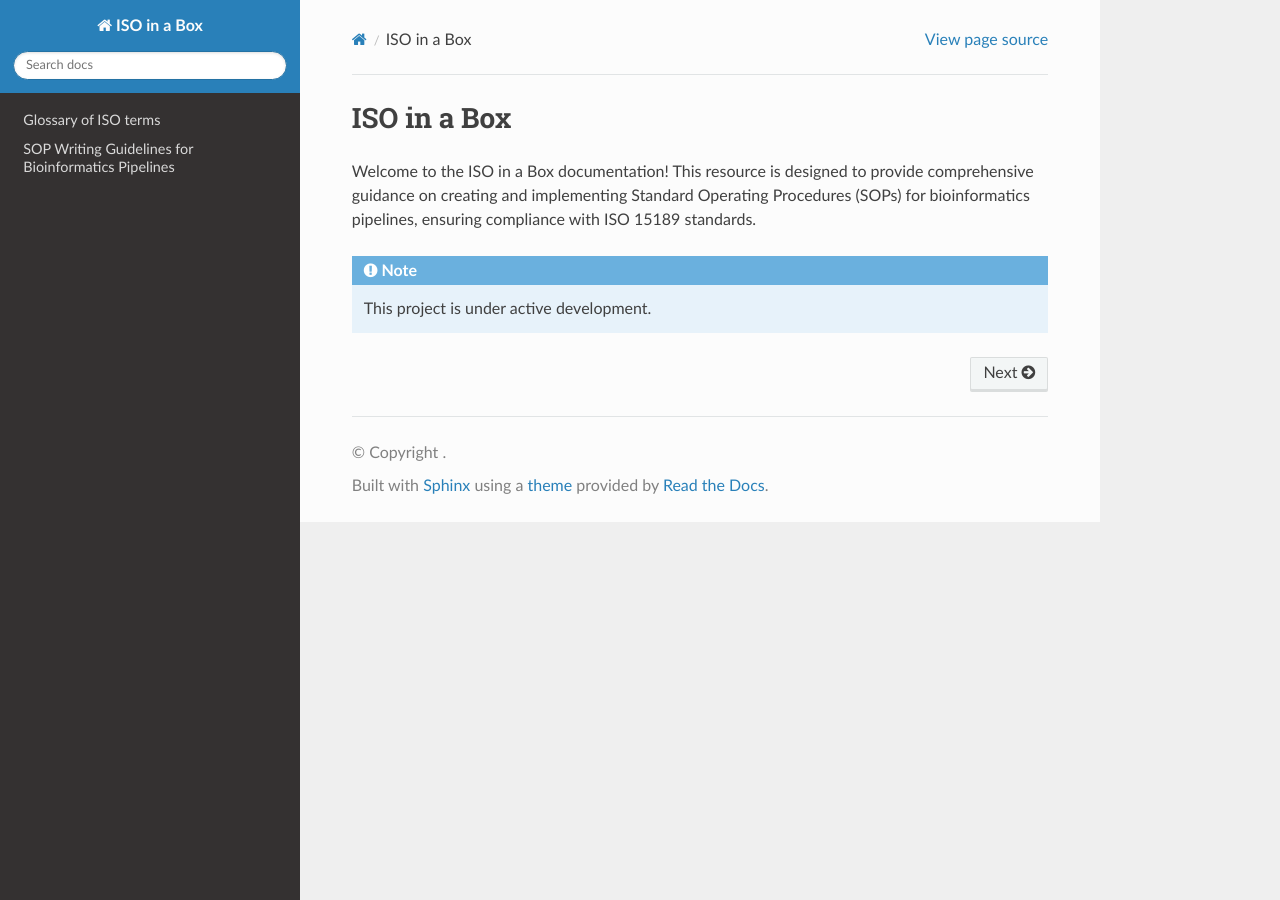
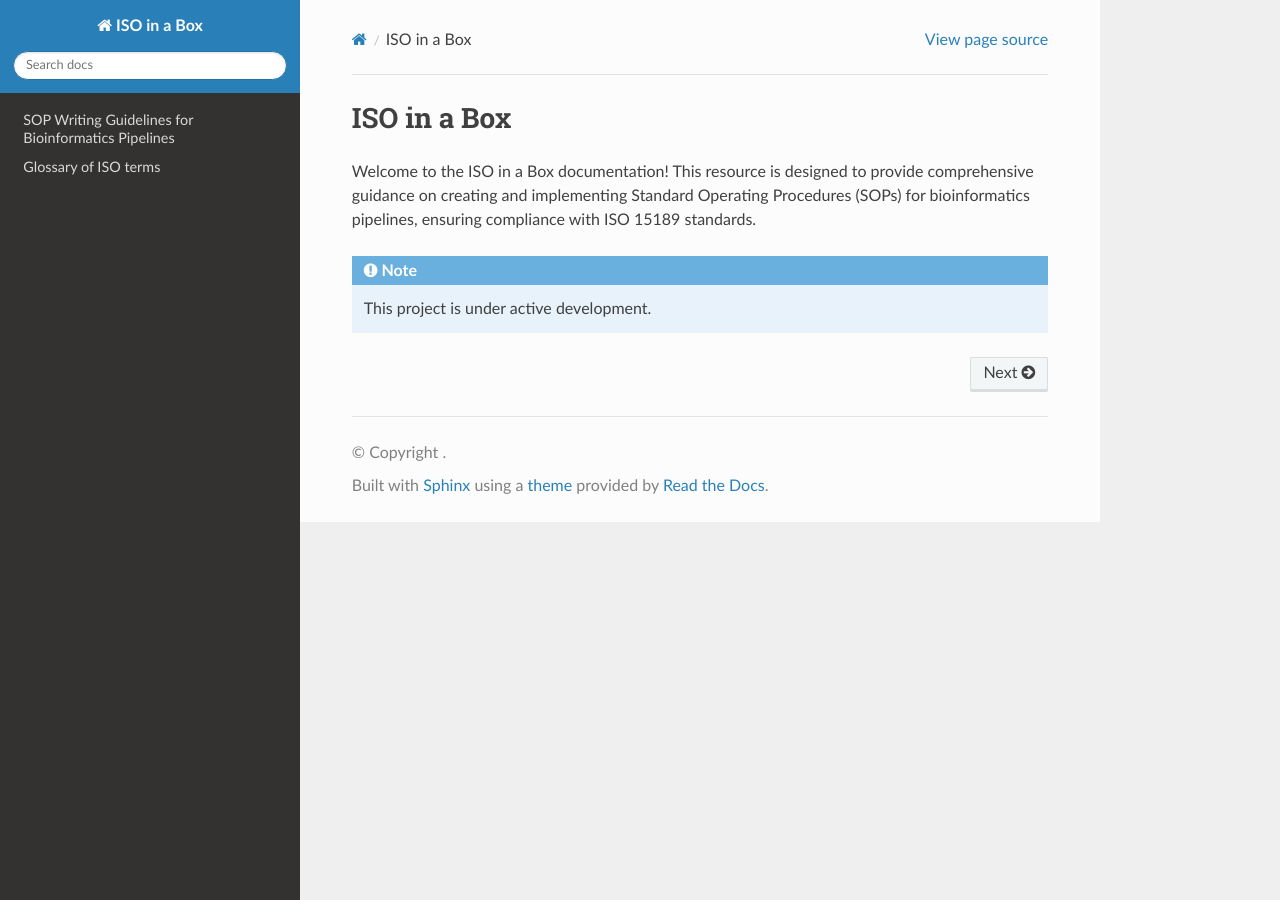
Before and after one commit to ASendellPrice/IIB-rtd, a Sphinx documentation site: the page built from docs/source/index.rst, in a window 1280 px wide. Built offline with Sphinx 7.4.7 and the Read the Docs theme 3.1.0, drawn with Linux system fonts in a browser that asks for light colours; pages that are not in the unit, such as notebooks, are missing from menus.

Commit message:
Reordering pages

```diff
--- a/docs/source/index.rst
+++ b/docs/source/index.rst
@@ -4,8 +4,8 @@ ISO in a Box
 .. toctree::
    :hidden:
 
+   sop_guidelines
    glossary
-   sop_guidelines
 
 Welcome to the ISO in a Box documentation! This resource is designed to provide comprehensive guidance on creating and implementing Standard Operating Procedures (SOPs) for bioinformatics pipelines, ensuring compliance with ISO 15189 standards.
 
```
